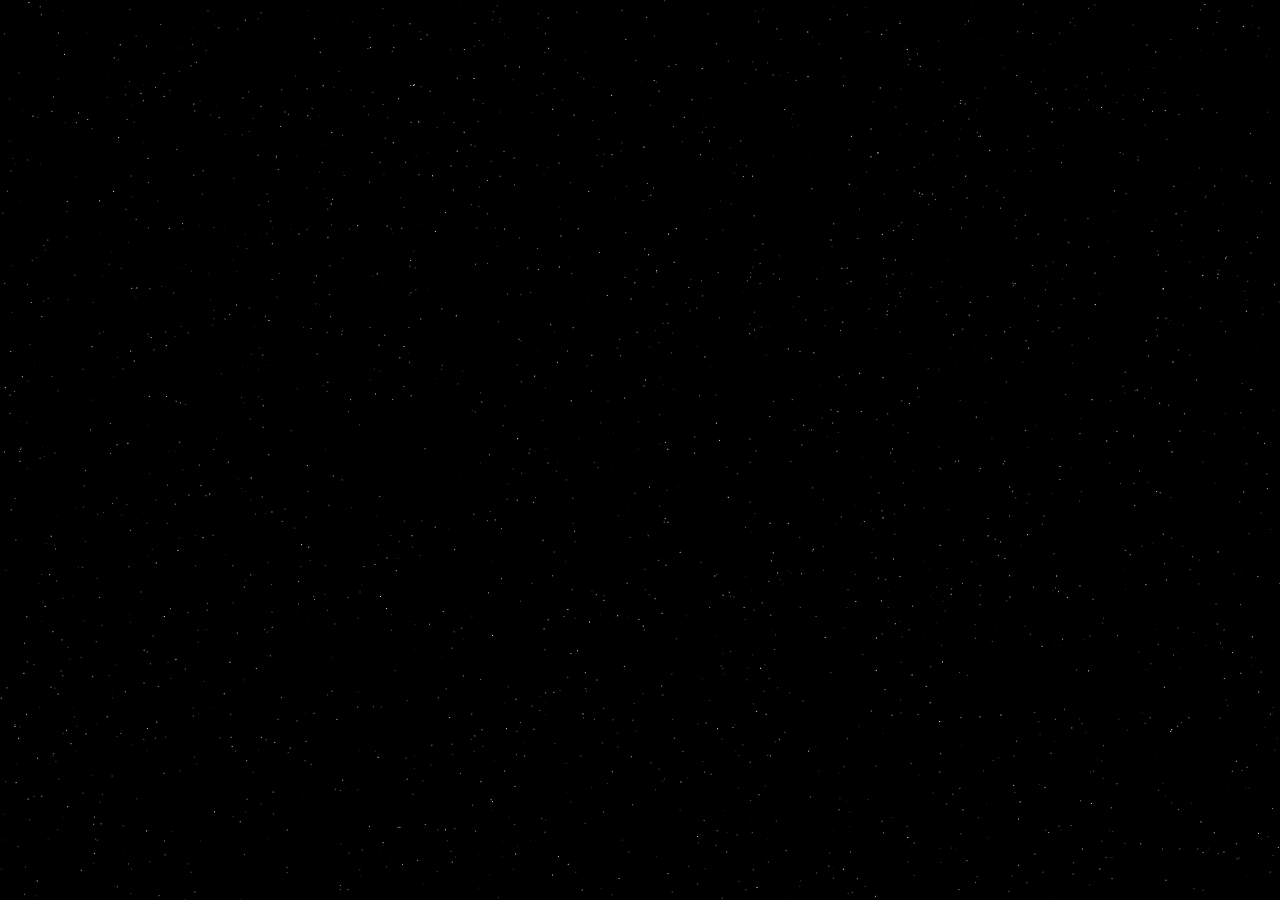
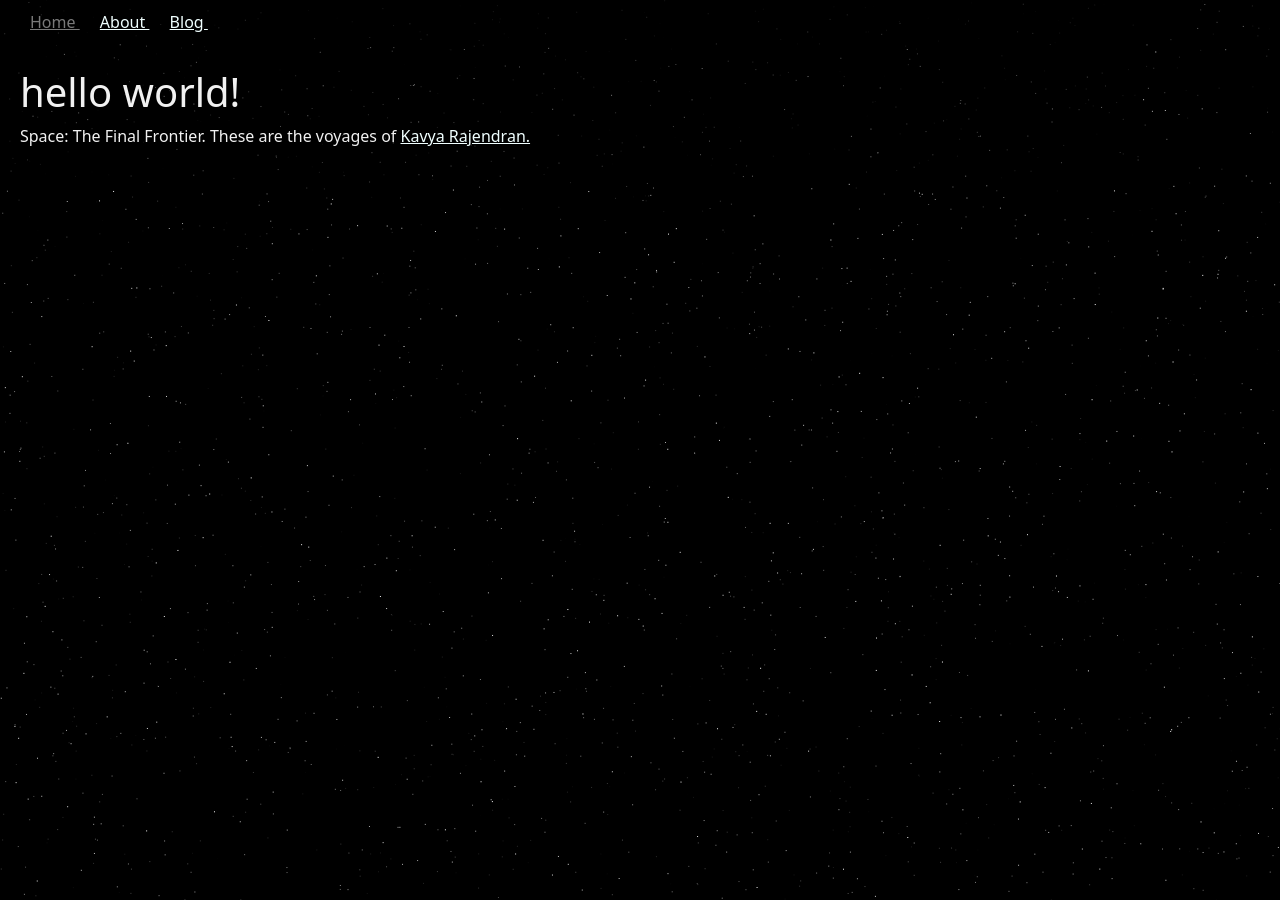
Before and after one commit to krithvi/krithvi.github.io, a Jekyll site: the page built from index.html, in a window 1280 px wide. Built offline with Jekyll 4.4.1, drawn with Linux system fonts in a browser that asks for light colours.

Commit message:
Add content over Star bg

```diff
--- a/_includes/navigation.html
+++ b/_includes/navigation.html
@@ -1,7 +1,7 @@
 <nav>
   {% for item in site.data.navigation %}
-    <a href="{{ item.link }}" {% if page.url == item.link %}class="current"{% endif %}>
+      <a href="{{ item.link }}" {% if page.url == item.link %}class="current"{% endif %}>
       {{ item.name }}
-    </a>
+      </a>&emsp;
   {% endfor %}
 </nav>
--- a/_layouts/default.html
+++ b/_layouts/default.html
@@ -14,9 +14,12 @@
     {% seo %}
   </head>
   <body>
-    <canvas id="canvas"></canvas>
-    {% include navigation.html %}
-    {{ content }}
+    <canvas id="canvas"> </canvas>
+    <div class="container-sm">
+      {% include navigation.html %}
+      <br><br>
+      {{ content }}
+    </div>
     <script src="/assets/js/canvas.js"></script>
   </body>
 </html>
--- a/_sass/main.scss
+++ b/_sass/main.scss
@@ -1,5 +1,5 @@
 body {
-  background-color:#ff0000;
+  background-color: black;
   position: fixed;
   left: 0px;
   right: 0px;
@@ -18,5 +18,31 @@
 }
 
 .current {
-  color: green;
+  color: rgba(241, 241, 241, 0.5);
 }
+
+nav{
+  background: rgba(0, 0, 0, 0.5);
+  color: rgb(240, 255, 255);
+  position: fixed;
+  top: 0;
+  width: 100%;
+  padding: 10px;
+}
+
+.container-sm {
+  background: rgba(0, 0, 0, 0.5);
+  position: fixed;
+  top: 0;
+  color: rgb(241, 241, 241);
+  width: 100%;
+  padding: 20px;
+}
+
+a {
+  color: azure;
+}
+
+a.hover {
+  color: rgb(220, 171, 248);
+}
--- a/index.html
+++ b/index.html
@@ -3,4 +3,7 @@
 layout: default
 title: Home
 ---
+
 <h1>{{ "Hello World!" | downcase }}</h1>
+
+<p>Space: The Final Frontier. These are the voyages of <a href="/about.html">Kavya Rajendran.</a></p>
```
Also changed, not shown: 9 other files.
